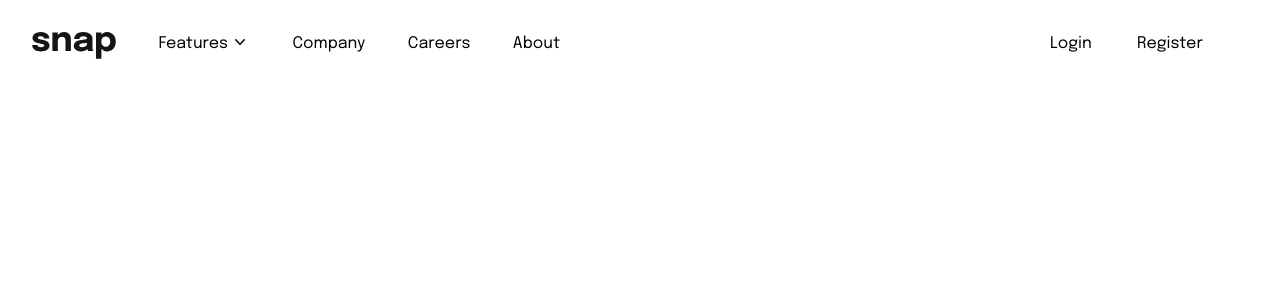
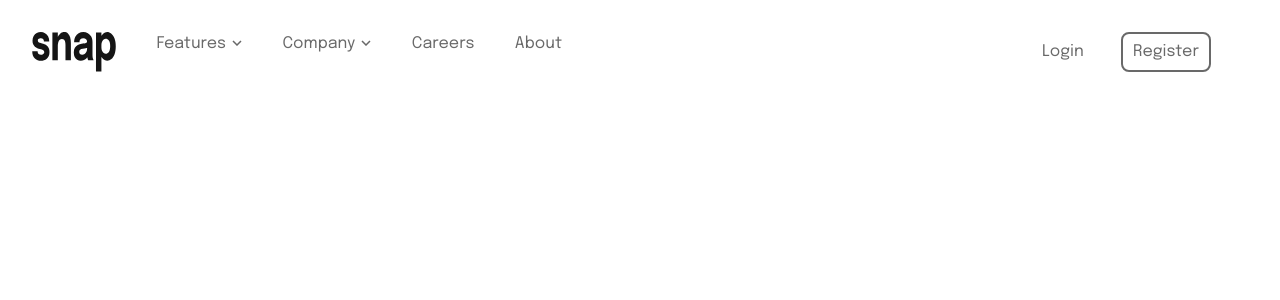
Before and after one commit to duncan-chege/intro-section, a Next.js app: page / in a window 1280 px wide. Shown: the top 300 px of the page. Built offline with nearby package versions, Linux system fonts and the light colour scheme.

Commit message:
fix dual dropdown functions

```diff
--- a/app/components/NavBar.jsx
+++ b/app/components/NavBar.jsx
@@ -6,25 +6,42 @@ import CalendarIcon from "../../public/images/icon-calendar.svg"
 import PlanningIcon from "../../public/images/icon-planning.svg"
 import RemindersIcon from "../../public/images/icon-reminders.svg"
 import TodoIcon from "../../public/images/icon-todo.svg"
+import ArrowDown from "../../public/images/icon-arrow-down.svg"
+
 
 import { useState, useEffect, useRef } from "react";
 
 export default function NavBar(){
-    const [isOpen, setIsOpen] = useState(false);
-    const dropdownRef = useRef(null);
+    const [dropdowns, setDropdowns] = useState({
+      features: false,
+      company: false,
+    });
 
-    const toggleDropdown = () => {
-      setIsOpen(!isOpen);
+    const dropdownRefs = {
+      features: useRef(null),
+      company: useRef(null),
     }
+
+    const toggleDropdown = (name) => {
+      setDropdowns((prevDropdowns) => ({
+        ...prevDropdowns,
+        [name]: !prevDropdowns[name],
+      }));
+    }
+
 
     // this is triggered whenever a mouse clicks occurs anywhere on the document
     const handleClickOutside = (event) => {
-
+      for (const key in dropdownRefs) {
         // dropdownRef.current.contains(event.target) checks if the clicked element is inside the dropdown.
-      if( !dropdownRef.current.contains(event.target)){
-        setIsOpen(false);
+        if( !dropdownRefs[key].current.contains(event.target)){
+          setDropdowns((prevDropdowns) => ({
+            ...prevDropdowns,
+            [key]: false,
+          }));
         }
         };
+      }
 
     useEffect(() => {
       document.addEventListener('mousedown', handleClickOutside);
@@ -36,58 +53,86 @@ export default function NavBar(){
 
   return (
   <nav className="bg-transparent m-8 flex flex-row justify-between">
-    <Image className="flex-none shrink-0" src={Logo} alt="" />
+   <Image className="flex-none shrink-0" src={Logo} alt="" /> {/* Assuming Logo is imported and defined */}
       <div className="flex flex-row w-2/5 justify-evenly">
-      <div className="relative inline-block text-left" ref={dropdownRef}>
-        <div>
+
+        {/* First Dropdown */}
+        <div className="relative inline-block text-left" ref={dropdownRefs.features}>
           <button
             type="button"
-            className="inline-flex w-full justify-center gap-x-1.5 text-base text-gray-900"
+            className="inline-flex w-full justify-center gap-x-1.5 text-base text-medium-gray hover:text-almost-black"
             id="menu-button"
-            aria-expanded={isOpen}
+            aria-expanded={dropdowns.features}
             aria-haspopup="true"
-            onClick={toggleDropdown} > Features
+            onClick={() => toggleDropdown('features')}
+          >
+            Features
+            <Image src={ArrowDown} className="mt-2"/>
+          </button>
 
-            <svg
-              className="-ml-1 h-5 w-5 text-gray-400"
-              viewBox="0 0 20 20"
-              fill="currentColor"
-              aria-hidden="true" >
-              <path fillRule="evenodd"
-                d="M5.23 7.21a.75.75 0 011.06.02L10 11.168l3.71-3.938a.75.75 0 111.08 1.04l-4.25 4.5a.75.75 0 01-1.08 0l-4.25-4.5a.75.75 0 01.02-1.06z"
-                clipRule="evenodd" />
-            </svg>
-          </button>
-        </div>
-
-  {isOpen && (
+        {dropdowns.features && (
           <div
             className="absolute right-0 z-10 mt-2 origin-top-right rounded-md bg-white shadow-lg ring-2 ring-medium-gray ring-opacity-5 focus:outline-none"
             role="menu"
             aria-orientation="vertical"
-          aria-labelledby="menu-button" >
-
+            aria-labelledby="menu-button-features"
+          >
             <div className="py-1" role="none">
-            <a href="#" className="flex px-4 py-2 text-sm text-medium-gray w-max" role="menuitem" tabIndex="-1"
-              id="menu-item-0"><span className="pr-2"><Image src={TodoIcon} /></span>To do list</a>
-            <a href="#" className="flex px-4 py-2 text-sm text-medium-gray w-max" role="menuitem" tabIndex="-1"
-              id="menu-item-1"><span className="pr-2"><Image src={CalendarIcon} /></span>Calendar</a>
-            <a href="#" className="flex px-4 py-2 text-sm text-medium-gray w-max" role="menuitem" tabIndex="-1"
-              id="menu-item-2"><span className="pr-2"><Image src={RemindersIcon} /></span>Reminders</a>
-            <a href="#" className="flex px-4 py-2 text-sm text-medium-gray w-max" role="menuitem" tabIndex="-1"
-              id="menu-item-2"><span className="pr-2"><Image src={PlanningIcon} /></span>Planning</a>
+              <a href="#" className="flex px-4 py-2 text-sm text-medium-gray hover:text-almost-black w-max" role="menuitem" tabIndex="-1"
+                id="menu-item-features-0"><span className="pr-2"><Image src={TodoIcon} /></span>To do list</a>
+              <a href="#" className="flex px-4 py-2 text-sm text-medium-gray hover:text-almost-black w-max" role="menuitem" tabIndex="-1"
+                id="menu-item-features-1"><span className="pr-2"><Image src={CalendarIcon} /></span>Calendar</a>
+              <a href="#" className="flex px-4 py-2 text-sm text-medium-gray hover:text-almost-black w-max" role="menuitem" tabIndex="-1"
+                id="menu-item-features-2"><span className="pr-2"><Image src={RemindersIcon} /></span>Reminders</a>
+              <a href="#" className="flex px-4 py-2 text-sm text-medium-gray hover:text-almost-black w-max" role="menuitem" tabIndex="-1"
+                id="menu-item-features-3"><span className="pr-2"><Image src={PlanningIcon} /></span>Planning</a>
             </div>
           </div>
         )}
         </div>
 
-      <p className="font-sans"> Company </p>
-      <p> Careers </p>
-      <p> About </p>
+
+        {/* Second Dropdown */}
+        <div className="relative inline-block text-left" ref={dropdownRefs.company}>
+          <div>
+            <button
+              type="button"
+              className="inline-flex w-full justify-center gap-x-1.5 text-base text-medium-gray hover:text-almost-black"
+              id="menu-button-company"
+              aria-expanded={dropdowns.company}
+              aria-haspopup="true"
+              onClick={() => toggleDropdown('company')}
+            >
+              Company
+              <Image src={ArrowDown} className="mt-2"/>
+            </button>
           </div>
+
+          {dropdowns.company && (
+            <div
+              className="absolute right-0 z-10 mt-2 origin-top-right rounded-md bg-white shadow-lg ring-2 ring-medium-gray ring-opacity-5 focus:outline-none"
+              role="menu"
+              aria-orientation="vertical"
+              aria-labelledby="menu-button-company"
+            >
+              <div className="py-1" role="none">
+                <a href="#" className="flex px-4 py-2 text-sm text-medium-gray hover:text-almost-black w-max" role="menuitem" tabIndex="-1"
+                  id="menu-item-company-0">History</a>
+                <a href="#" className="flex px-4 py-2 text-sm text-medium-gray hover:text-almost-black w-max" role="menuitem" tabIndex="-1"
+                  id="menu-item-company-1">Our Team</a>
+                <a href="#" className="flex px-4 py-2 text-sm text-medium-gray hover:text-almost-black w-max" role="menuitem" tabIndex="-1"
+                  id="menu-item-company-2">Blog</a>
+              </div>
+            </div>
+          )}
+        </div>
+        <a href="#" className="text-medium-gray hover:text-almost-black"> Careers </a>
+        <a href="#" className="text-medium-gray hover:text-almost-black"> About </a>
+      </div>
+
     <div className="flex flex-row w-1/5 justify-evenly ml-auto">
-      <p>Login</p>
-      <p>Register</p>
+      <button className="text-medium-gray hover:text-almost-black">Login</button>
+      <button className="text-medium-gray hover:text-almost-black border-2 border-medium-gray hover:border-almost-black px-2.5 py-1.5 rounded-lg">Register</button>
     </div>
   </nav>
 
```
Lines whose indentation alone changed are shown as unchanged.
